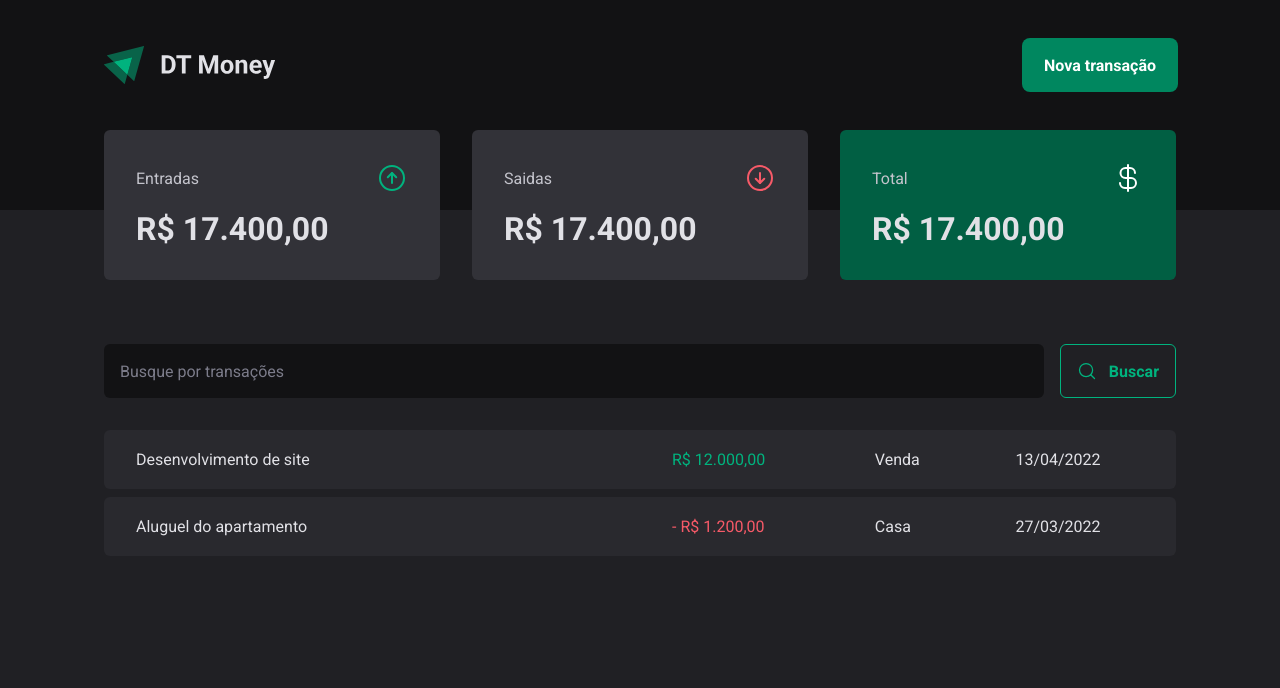
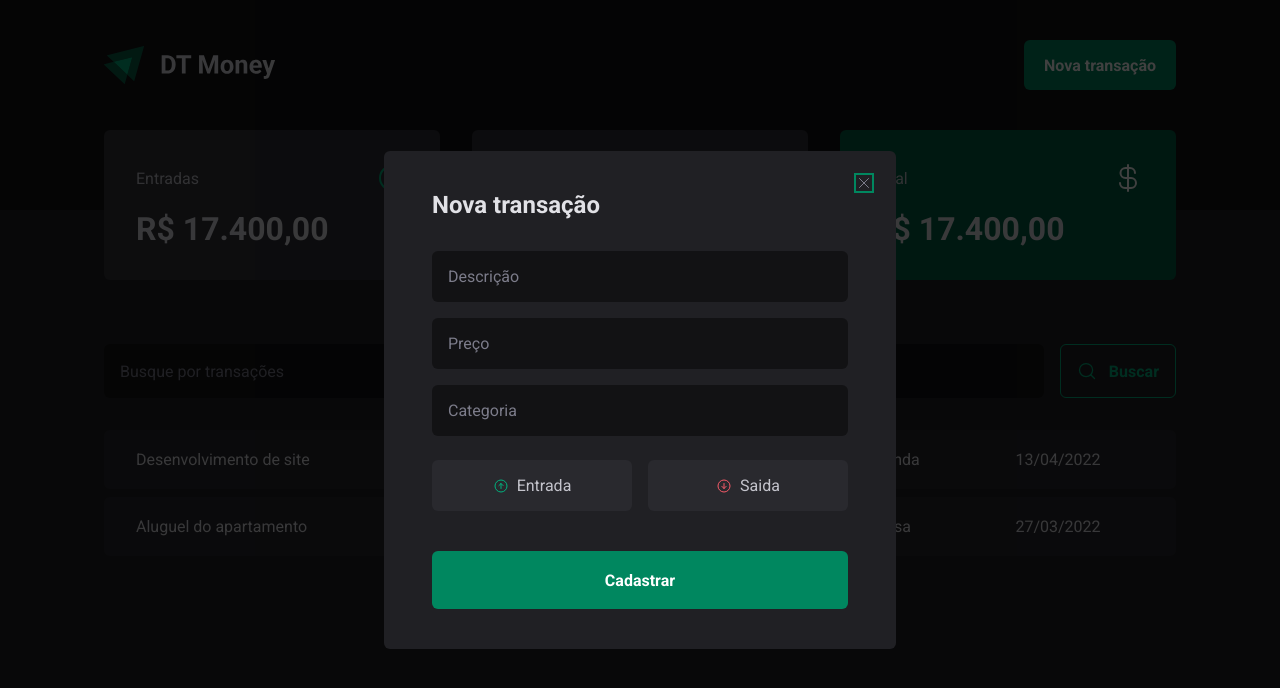
Before and after one commit to FelipeAmorimDev/dt-money-ts, a React (Vite) app: page / in a window 1280 px wide. Both pictures are taken after a click on the button "Nova transação". Shown: the top 688 px of the page. Built offline with nearby package versions, Linux system fonts and the light colour scheme.

Commit message:
feat: modal de transação criado com radix

```diff
--- a/package.json
+++ b/package.json
@@ -10,6 +10,9 @@
     "preview": "vite preview"
   },
   "dependencies": {
+    "@radix-ui/react-dialog": "^1.0.5",
+    "@radix-ui/react-radio-group": "^1.1.3",
+    "phosphor-react": "^1.4.1",
     "react": "^18.2.0",
     "react-dom": "^18.2.0",
     "styled-components": "^6.1.1"
--- a/src/components/Header/index.tsx
+++ b/src/components/Header/index.tsx
@@ -1,5 +1,8 @@
 import { HeaderContainer, HeaderContent, NewTransactionButton } from './styles'
+import * as Dialog from '@radix-ui/react-dialog'
+
 import logoImg from '../../assets/logo.svg'
+import { NewTransactionModal } from '../NewTransactionModal'
 
 export function Header() {
   return (
@@ -7,7 +10,13 @@ export function Header() {
       <HeaderContent>
         <img src={logoImg} alt="" />
 
-        <NewTransactionButton>Nova transação</NewTransactionButton>
+        <Dialog.Root>
+          <Dialog.Trigger asChild>
+            <NewTransactionButton>Nova transação</NewTransactionButton>
+          </Dialog.Trigger>
+
+          <NewTransactionModal />
+        </Dialog.Root>
       </HeaderContent>
     </HeaderContainer>
   )
--- /dev/null
+++ b/src/components/NewTransactionModal/index.tsx
@@ -0,0 +1,44 @@
+import * as Dialog from '@radix-ui/react-dialog'
+import {
+  CloseButton,
+  Content,
+  Overlay,
+  TransactionType,
+  TransactionTypeButton,
+} from './styles'
+import { X, ArrowCircleUp, ArrowCircleDown } from 'phosphor-react'
+
+export function NewTransactionModal() {
+  return (
+    <Dialog.Portal>
+      <Overlay />
+
+      <Content>
+        <Dialog.Title>Nova transação</Dialog.Title>
+
+        <CloseButton>
+          <X />
+        </CloseButton>
+
+        <form action="">
+          <input type="text" placeholder="Descrição" required />
+          <input type="number" placeholder="Preço" required />
+          <input type="text" placeholder="Categoria" required />
+
+          <TransactionType>
+            <TransactionTypeButton variant="income" value="income">
+              <ArrowCircleUp />
+              Entrada
+            </TransactionTypeButton>
+            <TransactionTypeButton variant="outcome" value="outcome">
+              <ArrowCircleDown />
+              Saida
+            </TransactionTypeButton>
+          </TransactionType>
+
+          <button type="submit">Cadastrar</button>
+        </form>
+      </Content>
+    </Dialog.Portal>
+  )
+}
--- /dev/null
+++ b/src/components/NewTransactionModal/styles.ts
@@ -0,0 +1,118 @@
+import styled from 'styled-components'
+import * as Dialog from '@radix-ui/react-dialog'
+import * as RadioGroup from '@radix-ui/react-radio-group'
+
+export const Overlay = styled(Dialog.Overlay)`
+  position: fixed;
+  width: 100vw;
+  height: 100vh;
+  inset: 0;
+  background: rgba(0, 0, 0, 0.75);
+`
+
+export const Content = styled(Dialog.Content)`
+  min-width: 32rem;
+  border-radius: 6px;
+  padding: 2.5rem 3rem;
+  background: ${(props) => props.theme['gray-800']};
+
+  position: fixed;
+  top: 50%;
+  left: 50%;
+  transform: translate(-50%, -50%);
+
+  form {
+    margin-top: 2rem;
+
+    display: flex;
+    flex-direction: column;
+    gap: 1rem;
+
+    input {
+      border-radius: 6px;
+      border: 0;
+      background: ${(props) => props.theme['gray-900']};
+      color: ${(props) => props.theme['gray-300']};
+      padding: 1rem;
+
+      &::placeholder {
+        color: ${(props) => props.theme['gray-500']};
+      }
+    }
+
+    button[type='submit'] {
+      height: 58px;
+      border: 0;
+      background: ${(props) => props.theme['green-500']};
+      color: ${(props) => props.theme.white};
+      font-weight: bold;
+      padding: 0 1.25rem;
+      border-radius: 6px;
+      margin-top: 1.5rem;
+      cursor: pointer;
+
+      &:hover {
+        background: ${(props) => props.theme['green-700']};
+        transition: background-color 0.3s;
+      }
+    }
+  }
+`
+export const CloseButton = styled(Dialog.Close)`
+  position: absolute;
+  background: transparent;
+  border: 0;
+  top: 1.5rem;
+  right: 1.5rem;
+  line-height: 0;
+  cursor: pointer;
+  color: ${(props) => props.theme['gray-500']};
+`
+export const TransactionType = styled(RadioGroup.Root)`
+  display: grid;
+  grid-template-columns: repeat(2, 1fr);
+  gap: 1rem;
+  margin-top: 0.5rem;
+`
+
+interface ITransactionTypeButtonProps {
+  variant: 'income' | 'outcome'
+}
+
+export const TransactionTypeButton = styled(
+  RadioGroup.Item,
+)<ITransactionTypeButtonProps>`
+  background: ${(props) => props.theme['gray-700']};
+  padding: 1rem;
+  display: flex;
+  align-items: center;
+  justify-content: center;
+  gap: 0.5rem;
+  border-radius: 6px;
+  cursor: pointer;
+  border: 0;
+  color: ${(props) => props.theme['gray-300']};
+
+  svg {
+    color: ${(props) =>
+      props.variant === 'income'
+        ? props.theme['green-300']
+        : props.theme['red-300']};
+  }
+
+  &[data-state='unchecked']:hover {
+    transition: background-color 0.2s;
+    background: ${(props) => props.theme['gray-600']};
+  }
+
+  &[data-state='checked'] {
+    color: ${(props) => props.theme.white};
+    background: ${(props) =>
+      props.variant === 'income'
+        ? props.theme['green-500']
+        : props.theme['red-500']};
+    svg {
+      color: ${(props) => props.theme.white};
+    }
+  }
+`
```
Also changed, not shown: 1 other file (tests, documents, lock files or other folders).
